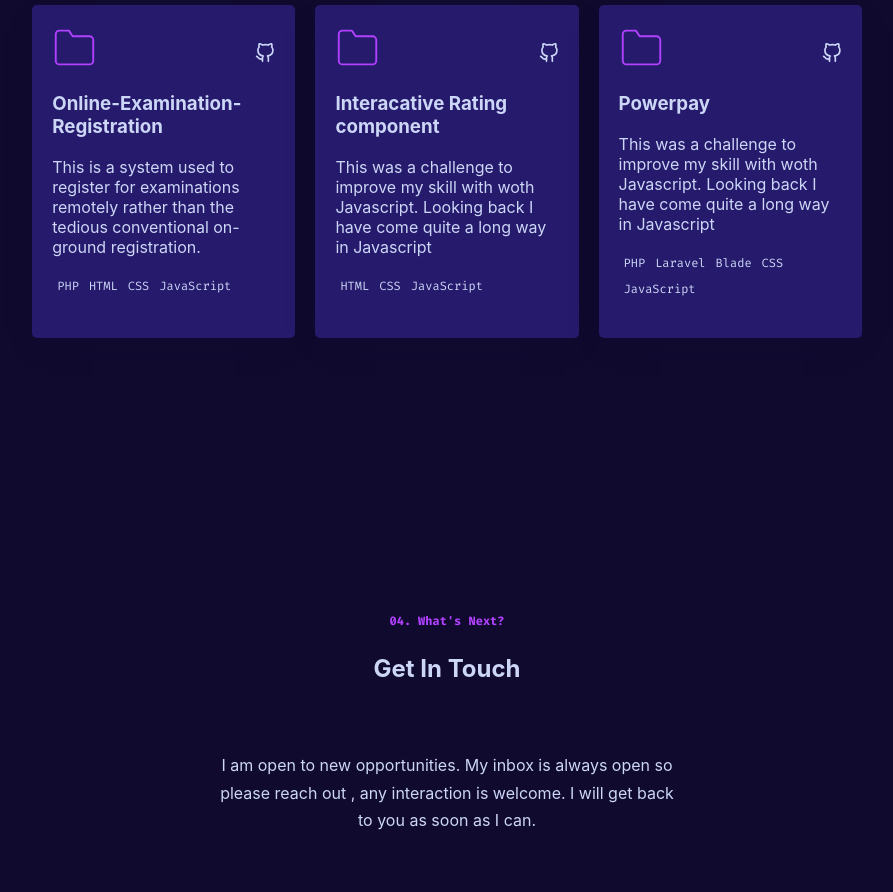
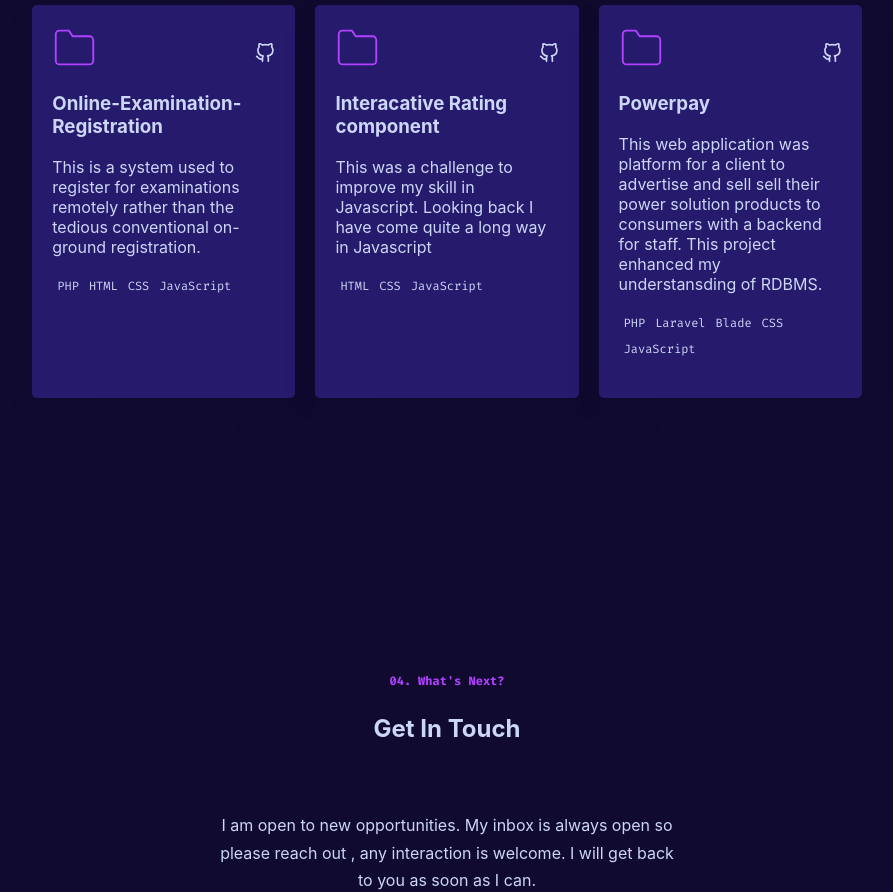
Before and after one commit to deniskimani/portfolio-react, a React (Create React App) app: page / in a window 1280 px wide. Shown: the part 2820-3712 px from the top of the page, without its empty margins (193-1086 px from the left). Built offline with nearby package versions, Linux system fonts and the light colour scheme.

Commit message:
fixed some bugs in projects

```diff
--- a/src/components/work/projects/projects.json
+++ b/src/components/work/projects/projects.json
@@ -13,7 +13,7 @@
         "title":"Interacative Rating component",
         "github":"https://github.com/deniskimani/interactiverating",
         "external":"",
-        "description":"This was a challenge to improve my skill with woth Javascript. Looking back I have come quite a long way in Javascript",
+        "description":"This was a challenge to improve my skill in Javascript. Looking back I have come quite a long way in Javascript",
         "tech":["HTML", "CSS", "JavaScript"]
     },
     {
@@ -21,7 +21,7 @@
         "title":"Powerpay",
         "github":"https://github.com/deniskimani/powerpay",
         "external":"",
-        "description":"This was a challenge to improve my skill with woth Javascript. Looking back I have come quite a long way in Javascript",
+        "description":"This web application was platform for a client to advertise and sell sell their power solution products to consumers with a backend for staff. This project enhanced my understansding of RDBMS.",
         "tech":[ "PHP", "Laravel" ,"Blade", "CSS", "JavaScript"]
     }
 ]
--- a/src/styles/navbar.css
+++ b/src/styles/navbar.css
@@ -15,6 +15,7 @@
     backdrop-filter: blur(15px);
 
 }
+
 .navbar ol{
 
     display: flex;
@@ -73,6 +74,8 @@
     display: block !important;
 
 }
+
+
 
 
 @media only screen and (max-width: 720px) {
```
Also changed, not shown: src/components/Navbar.js (+1 -6 lines).
